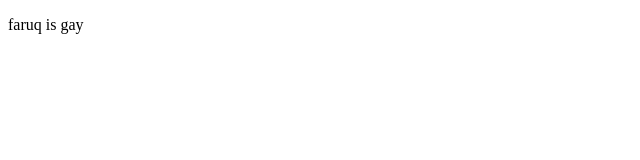
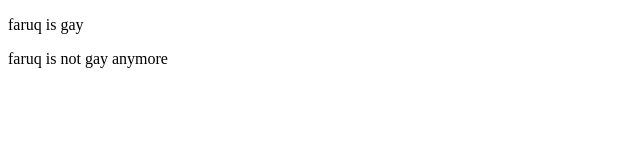
Before and after one commit to TheonlyFaruq/faruq, a plain HTML site: page index.html in a window 1280 px wide. Shown: the whole page, without its empty margins (0-640 px from the left). Drawn offline with Linux system fonts and the light colour scheme.

Commit message:
second paragraph

```diff
--- a/index.html
+++ b/index.html
@@ -8,5 +8,6 @@
 </head>
 <body>
     <p>faruq is gay</p>
+    <p>faruq is not gay anymore</p>
 </body>
 </html>
```
